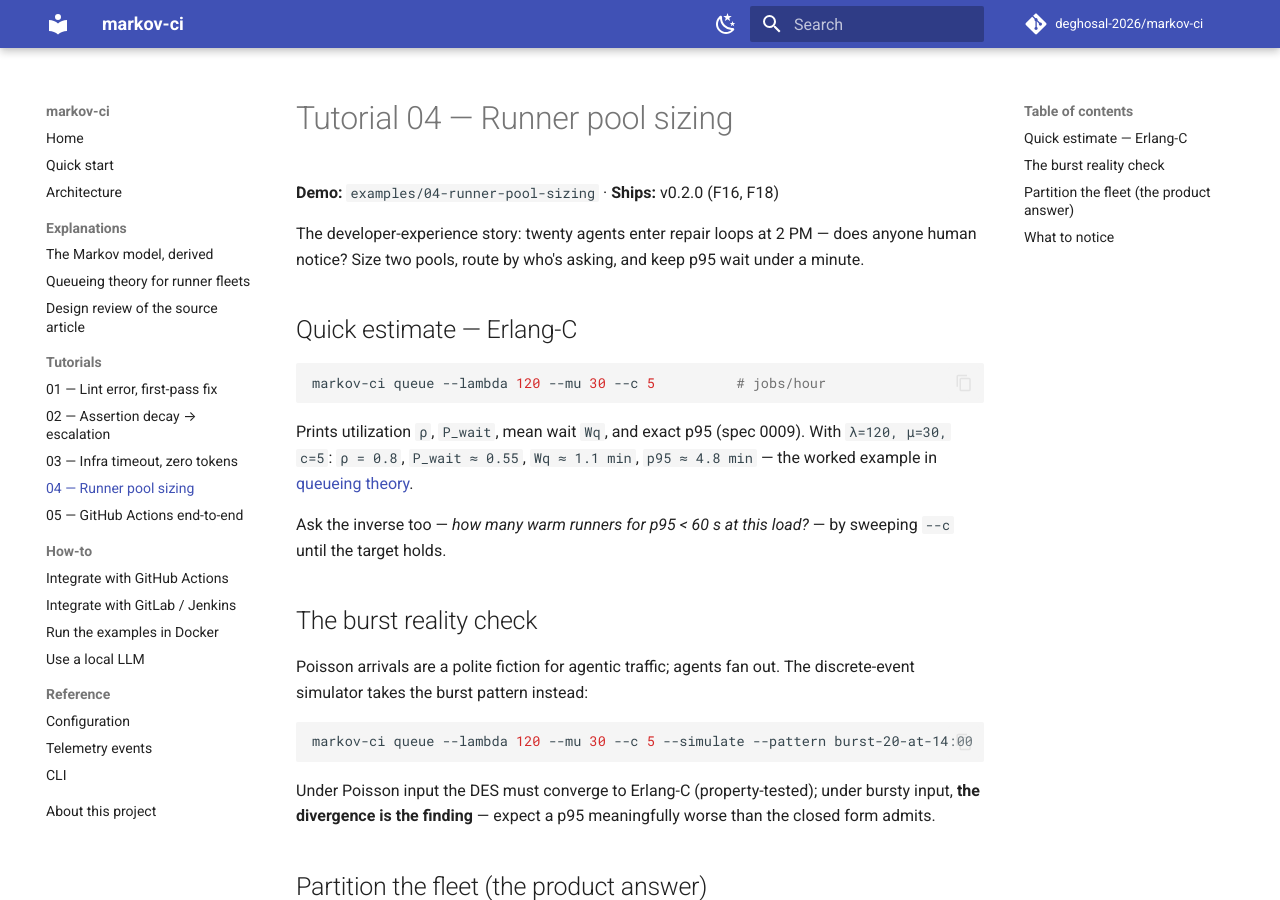
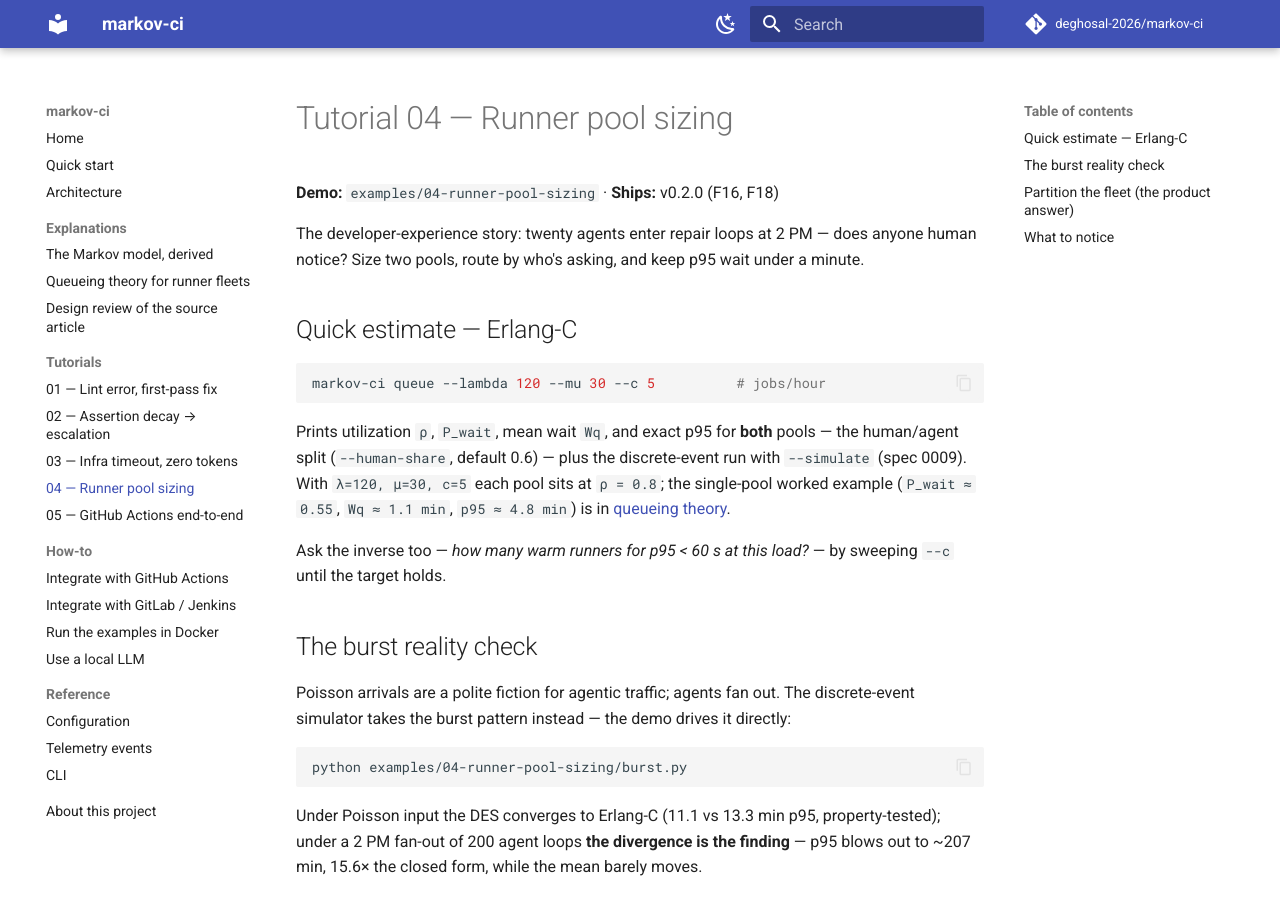
Before and after one commit to deghosal-2026/markov-ci, an MkDocs documentation site: the page built from docs/tutorials/04-runner-pool-sizing.md, in a window 1280 px wide and 900 px high. Built offline with MkDocs 1.6.1 and Material for MkDocs 9.7.7, drawn with Linux system fonts in a browser that asks for light colours; comment, search, counter and statistics services are not loaded.

Commit message:
M9.4 (#44): 04-runner-pool-sizing example — Erlang-C + burst report
- examples/04-runner-pool-sizing/: README (queue command, expected output, both
  proof sections) + burst.py, the discrete-event burst report
- burst.py: Poisson DES converges to Erlang-C (11.1 vs 13.3 min p95); a 2 PM
  fan-out of 200 loops blows p95 to 206.75 min (15.6x) — the tail sizes the pool
  (independent arrival/service seeds, per the convergence-test caveat)
- tutorial 04 trued up: dropped the unsupported --pattern flag; the burst section
  drives burst.py
- enforcer: runs any markov-ci subcommand (queue too), handles queue JSON, and
  runs every shipped example report script

````diff
--- a/docs/tutorials/04-runner-pool-sizing.md
+++ b/docs/tutorials/04-runner-pool-sizing.md
@@ -11,9 +11,11 @@ human notice? Size two pools, route by who's asking, and keep p95 wait under a m
 markov-ci queue --lambda 120 --mu 30 --c 5          # jobs/hour
 ```
 
-Prints utilization `ρ`, `P_wait`, mean wait `Wq`, and exact p95 (spec 0009). With
-`λ=120, μ=30, c=5`: `ρ = 0.8`, `P_wait ≈ 0.55`, `Wq ≈ 1.1 min`, `p95 ≈ 4.8 min` —
-the worked example in [queueing theory](../explanations/queueing-theory.md).
+Prints utilization `ρ`, `P_wait`, mean wait `Wq`, and exact p95 for **both** pools — the
+human/agent split (`--human-share`, default 0.6) — plus the discrete-event run with
+`--simulate` (spec 0009). With `λ=120, μ=30, c=5` each pool sits at `ρ = 0.8`; the
+single-pool worked example (`P_wait ≈ 0.55`, `Wq ≈ 1.1 min`, `p95 ≈ 4.8 min`) is in
+[queueing theory](../explanations/queueing-theory.md).
 
 Ask the inverse too — *how many warm runners for p95 < 60 s at this load?* — by
 sweeping `--c` until the target holds.
@@ -21,15 +23,15 @@ sweeping `--c` until the target holds.
 ## The burst reality check
 
 Poisson arrivals are a polite fiction for agentic traffic; agents fan out. The
-discrete-event simulator takes the burst pattern instead:
+discrete-event simulator takes the burst pattern instead — the demo drives it directly:
 
 ```bash
-markov-ci queue --lambda 120 --mu 30 --c 5 --simulate --pattern burst-20-at-14:00
+python examples/04-runner-pool-sizing/burst.py
 ```
 
-Under Poisson input the DES must converge to Erlang-C (property-tested); under bursty
-input, **the divergence is the finding** — expect a p95 meaningfully worse than the
-closed form admits.
+Under Poisson input the DES converges to Erlang-C (11.1 vs 13.3 min p95, property-tested);
+under a 2 PM fan-out of 200 agent loops **the divergence is the finding** — p95 blows out
+to ~207 min, 15.6× the closed form, while the mean barely moves.
 
 ## Partition the fleet (the product answer)
 
````
Also changed, not shown: examples/04-runner-pool-sizing/README.md (added, +67 -0 lines), 2 other files.
